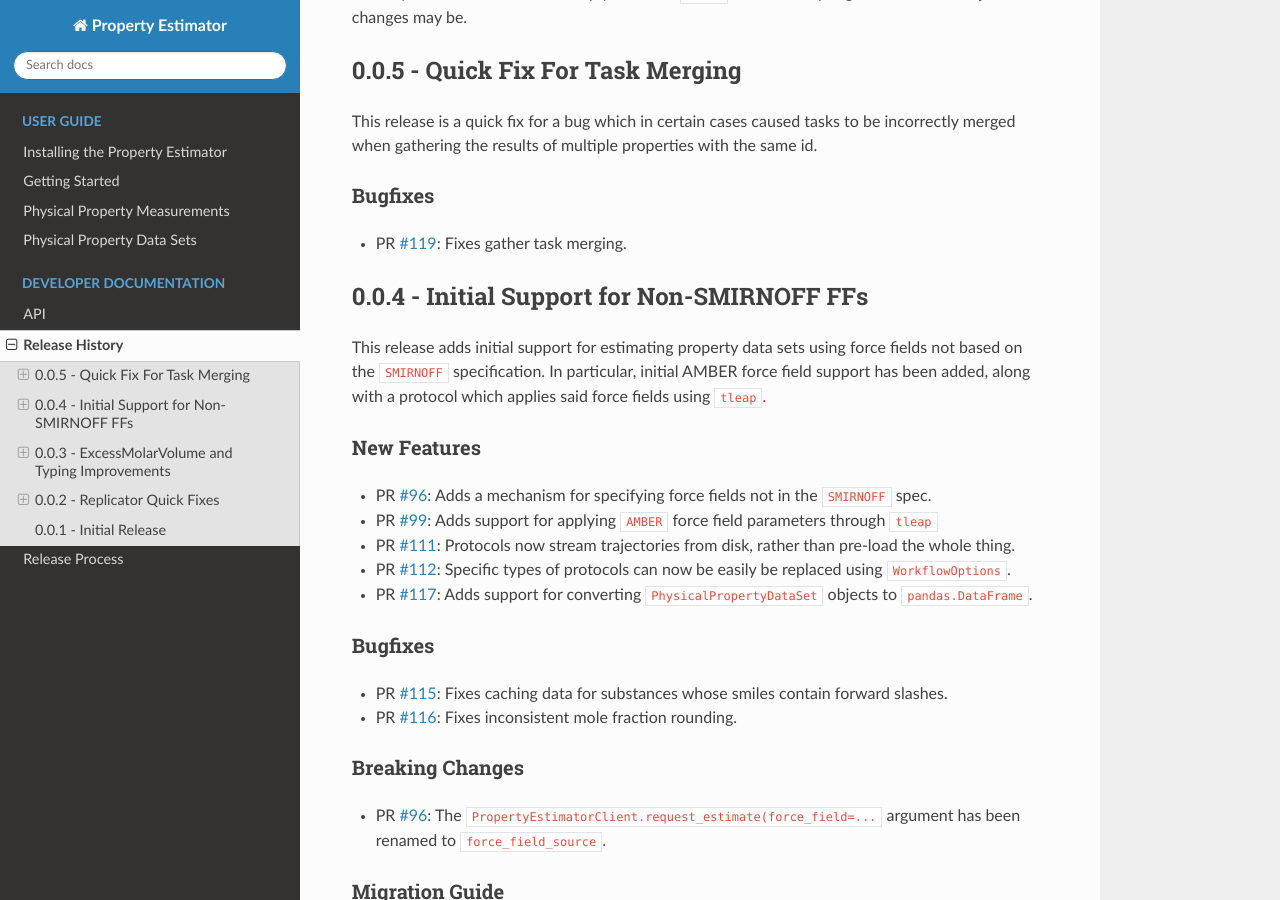
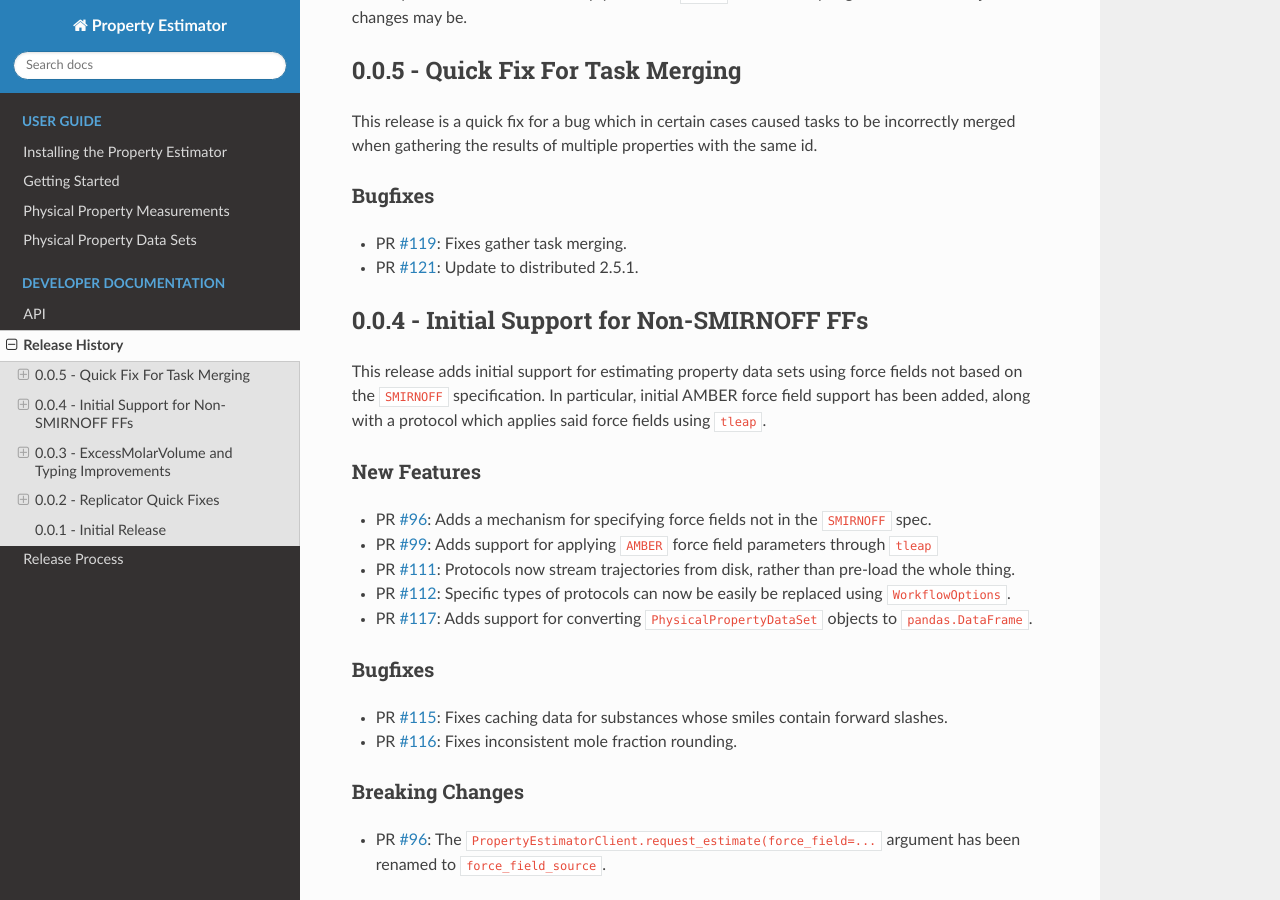
Before and after one commit to openforcefield/openff-evaluator, a Sphinx documentation site: the page built from docs/releasehistory.rst, in a window 1280 px wide and 900 px high, scrolled down 351 px. Built offline with Sphinx 7.4.7 and the Read the Docs theme 2.0.0, drawn with Linux system fonts in a browser that asks for light colours.

Commit message:
Update releasehistory.rst

```diff
--- a/docs/releasehistory.rst
+++ b/docs/releasehistory.rst
@@ -21,6 +21,7 @@ Bugfixes
 """"""""
 
 * PR `#119 <https://github.com/openforcefield/propertyestimator/pull/119>`_: Fixes gather task merging.
+* PR `#121 <https://github.com/openforcefield/propertyestimator/pull/121>`_: Update to distributed 2.5.1.
 
 
 0.0.4 - Initial Support for Non-SMIRNOFF FFs
```
